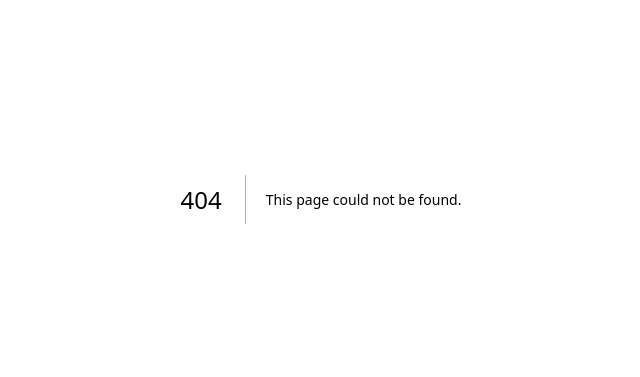
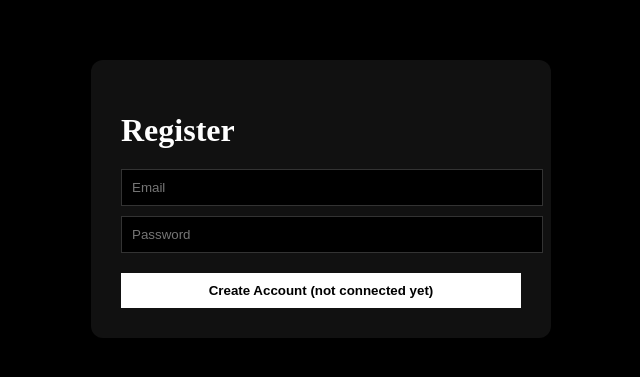
Before and after one commit to aaloopraantha/arpree, a Next.js app: page /register in a window 1280 px wide. Before the commit this address had no page. Shown: the part 201-578 px from the top of the page, without its empty margins (319-959 px from the left). Built offline with nearby package versions, Linux system fonts and the light colour scheme.

Commit message:
Create page.js

```diff
--- /dev/null
+++ b/app/register/page.js
@@ -0,0 +1,70 @@
+'use client'
+
+import { useState } from "react"
+
+export default function RegisterPage() {
+  const [email, setEmail] = useState("")
+  const [password, setPassword] = useState("")
+
+  return (
+    <main style={{
+      background: "#000",
+      color: "#fff",
+      minHeight: "100vh",
+      display: "flex",
+      alignItems: "center",
+      justifyContent: "center"
+    }}>
+
+      <div style={{
+        width: "400px",
+        background: "#111",
+        padding: "30px",
+        borderRadius: "12px"
+      }}>
+
+        <h1 style={{ marginBottom: "20px" }}>Register</h1>
+
+        <input
+          placeholder="Email"
+          onChange={(e) => setEmail(e.target.value)}
+          style={{
+            width: "100%",
+            padding: "10px",
+            marginBottom: "10px",
+            background: "#000",
+            border: "1px solid #333",
+            color: "#fff"
+          }}
+        />
+
+        <input
+          placeholder="Password"
+          type="password"
+          onChange={(e) => setPassword(e.target.value)}
+          style={{
+            width: "100%",
+            padding: "10px",
+            marginBottom: "20px",
+            background: "#000",
+            border: "1px solid #333",
+            color: "#fff"
+          }}
+        />
+
+        <button style={{
+          width: "100%",
+          padding: "10px",
+          background: "#fff",
+          color: "#000",
+          fontWeight: "bold",
+          border: "none"
+        }}>
+          Create Account (not connected yet)
+        </button>
+
+      </div>
+
+    </main>
+  )
+}
```
